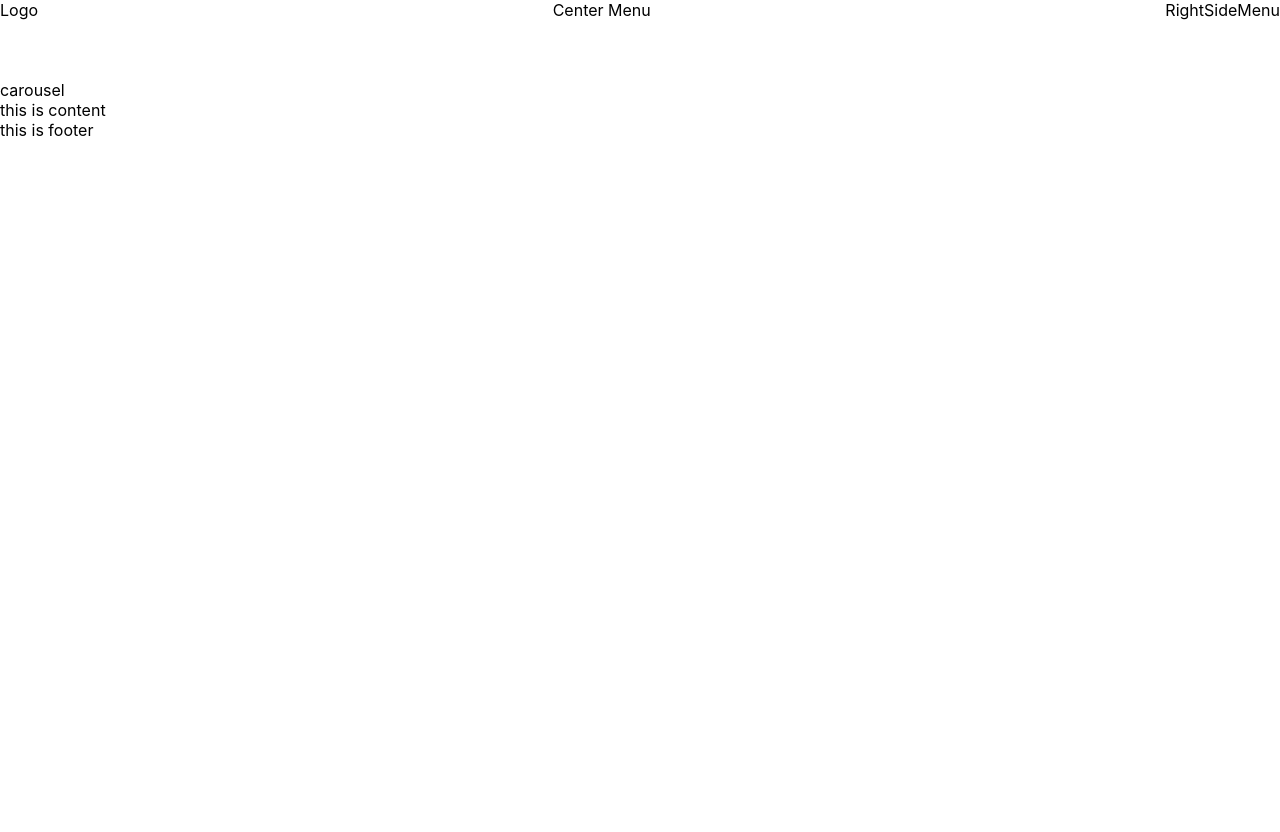
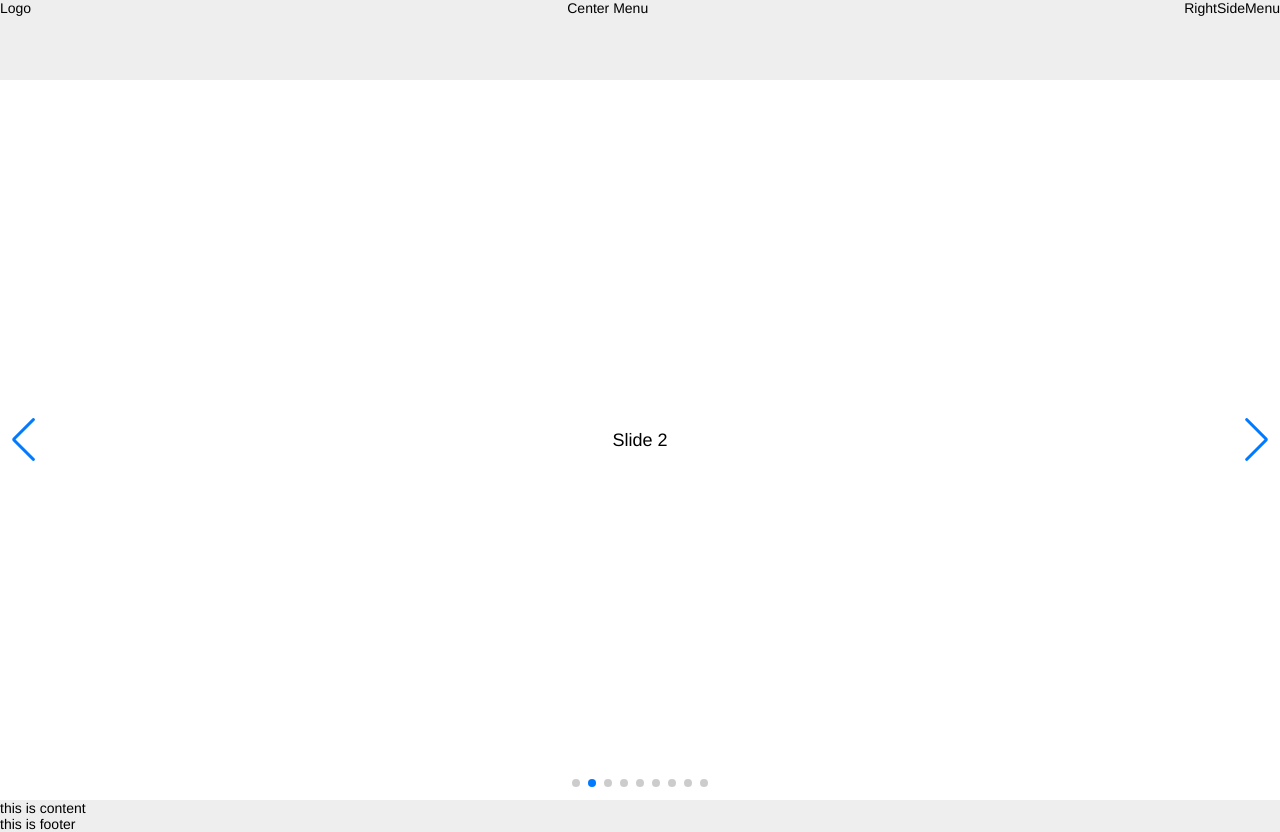
Before and after one commit to GoranAviani/react_web, a React (Create React App) app: page / in a window 1280 px wide. Before the commit the page ends 800 px from the top, so only its background shows below. Built offline with nearby package versions, Linux system fonts and the light colour scheme.

Commit message:
index page

```diff
--- a/src/components/Carousel/Carousel.css
+++ b/src/components/Carousel/Carousel.css
@@ -0,0 +1,47 @@
+#app { height: 100% }
+html,
+body {
+  position: relative;
+  height: 100%;
+}
+
+body {
+  background: #eee;
+  font-family: Helvetica Neue, Helvetica, Arial, sans-serif;
+  font-size: 14px;
+  color: #000;
+  margin: 0;
+  padding: 0;
+}
+
+.swiper {
+  width: 100%;
+  height: 90vh;
+}
+
+.swiper-slide {
+  text-align: center;
+  font-size: 18px;
+  background: #fff;
+
+  /* Center slide text vertically */
+  display: -webkit-box;
+  display: -ms-flexbox;
+  display: -webkit-flex;
+  display: flex;
+  -webkit-box-pack: center;
+  -ms-flex-pack: center;
+  -webkit-justify-content: center;
+  justify-content: center;
+  -webkit-box-align: center;
+  -ms-flex-align: center;
+  -webkit-align-items: center;
+  align-items: center;
+}
+
+.swiper-slide img {
+  display: block;
+  width: 100%;
+  height: 100%;
+  object-fit: cover;
+}
--- a/src/components/Carousel/Carousel.js
+++ b/src/components/Carousel/Carousel.js
@@ -1,11 +1,44 @@
 import React from 'react'
+import './Carousel.css'
+import { Swiper, SwiperSlide } from "swiper/react";
+// Import Swiper styles
+import "swiper/css";
+import "swiper/css/pagination";
+import "swiper/css/navigation";
+
+// import required modules
+import { Autoplay, Pagination, Navigation } from "swiper";
+
 
 const Carousel = () => {
 
     return (
-        <div>
-            carousel
-        </div>
+         <>
+      <Swiper
+        spaceBetween={30}
+        centeredSlides={true}
+        autoplay={{
+          delay: 2500,
+          disableOnInteraction: false,
+        }}
+        pagination={{
+          clickable: true,
+        }}
+        navigation={true}
+        modules={[Autoplay, Pagination, Navigation]}
+        className="mySwiper"
+      >
+        <SwiperSlide>Slide 1</SwiperSlide>
+        <SwiperSlide>Slide 2</SwiperSlide>
+        <SwiperSlide>Slide 3</SwiperSlide>
+        <SwiperSlide>Slide 4</SwiperSlide>
+        <SwiperSlide>Slide 5</SwiperSlide>
+        <SwiperSlide>Slide 6</SwiperSlide>
+        <SwiperSlide>Slide 7</SwiperSlide>
+        <SwiperSlide>Slide 8</SwiperSlide>
+        <SwiperSlide>Slide 9</SwiperSlide>
+      </Swiper>
+    </>
     )
 }
 export default Carousel
```
